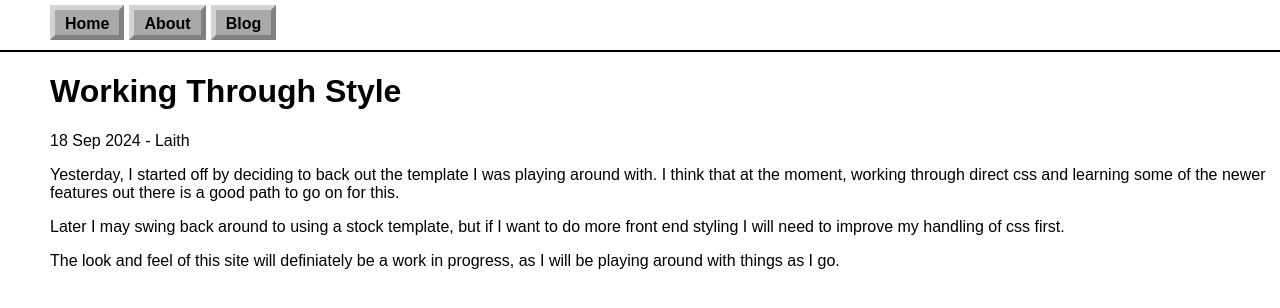
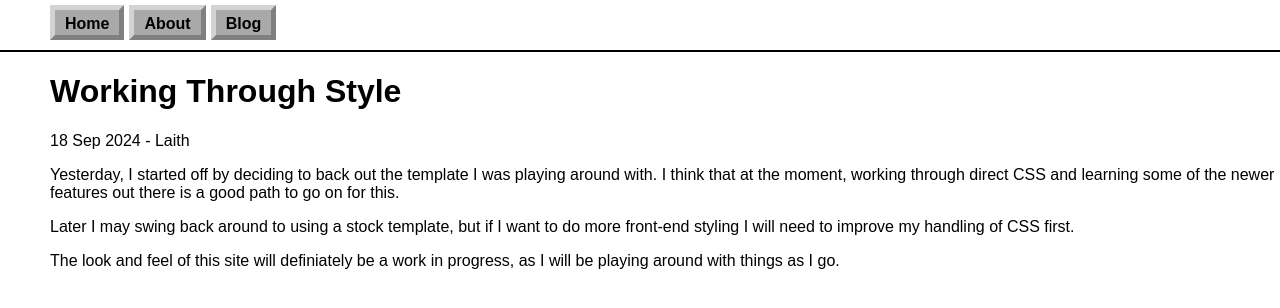
Before and after one commit to laithp/laithp.github.io, a Jekyll site: the page built from _posts/2024-09-18-working-through-style.md, in a window 1280 px wide. Shown: the top 308 px of the page. Built offline with Jekyll 4.4.1, drawn with Linux system fonts in a browser that asks for light colours.

```diff
--- a/_posts/2024-09-18-working-through-style.md
+++ b/_posts/2024-09-18-working-through-style.md
@@ -3,8 +3,8 @@ layout: post
 author: Laith
 ---
 
-Yesterday, I started off by deciding to back out the template I was playing around with. I think that at the moment, working through direct css and learning some of the newer features out there is a good path to go on for this.
+Yesterday, I started off by deciding to back out the template I was playing around with. I think that at the moment, working through direct CSS and learning some of the newer features out there is a good path to go on for this.
 
-Later I may swing back around to using a stock template, but if I want to do more front end styling I will need to improve my handling of css first.
+Later I may swing back around to using a stock template, but if I want to do more front-end styling I will need to improve my handling of CSS first.
 
 The look and feel of this site will definiately be a work in progress, as I will be playing around with things as I go.
```
